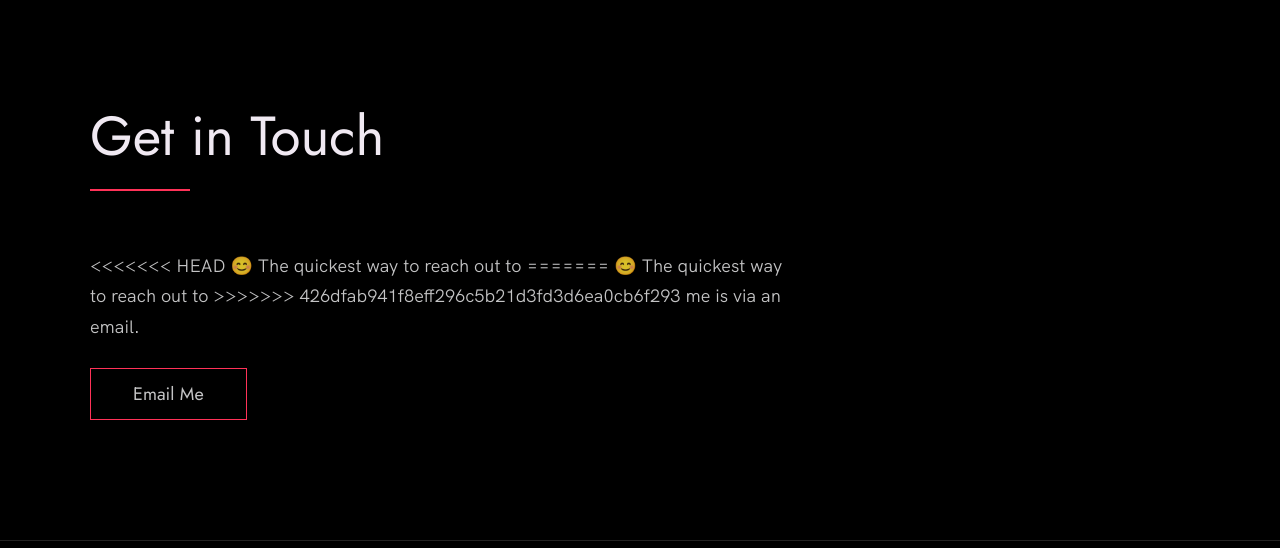
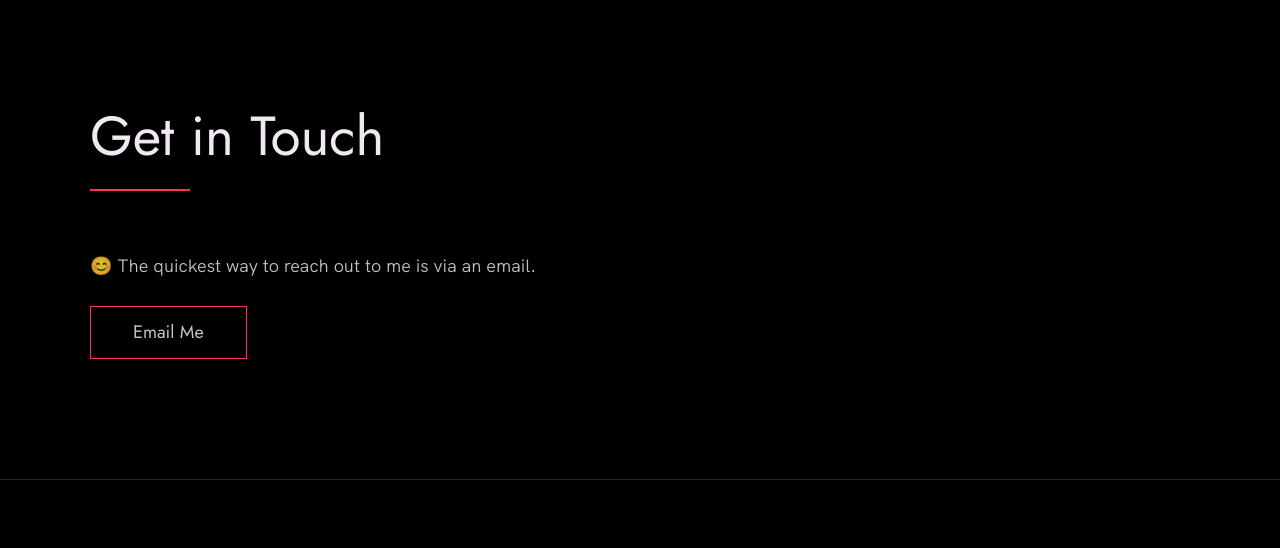
Before and after one commit to saranicolett/portfolio, a website: page index.html in a window 1280 px wide. Shown: the part 3930-4478 px from the top of the page. Drawn offline with Linux system fonts and the light colour scheme.

Commit message:
Update index.html

```diff
--- a/index.html
+++ b/index.html
@@ -196,12 +196,7 @@
       <h2>Get in Touch</h2>
       <div class="contact__info">
         <p>
-<<<<<<< HEAD
-        😊 The quickest way to reach out to
-=======
-          😊 The quickest way to reach out to
->>>>>>> 426dfab941f8eff296c5b21d3fd3d6ea0cb6f293
-          me is via an email.
+        😊 The quickest way to reach out to me is via an email.
         </p>
         <!-- Replace the email with yours -->
         <a href="mailto:sarah.nicolett@gmail.com" class="btn">Email Me</a>
```
